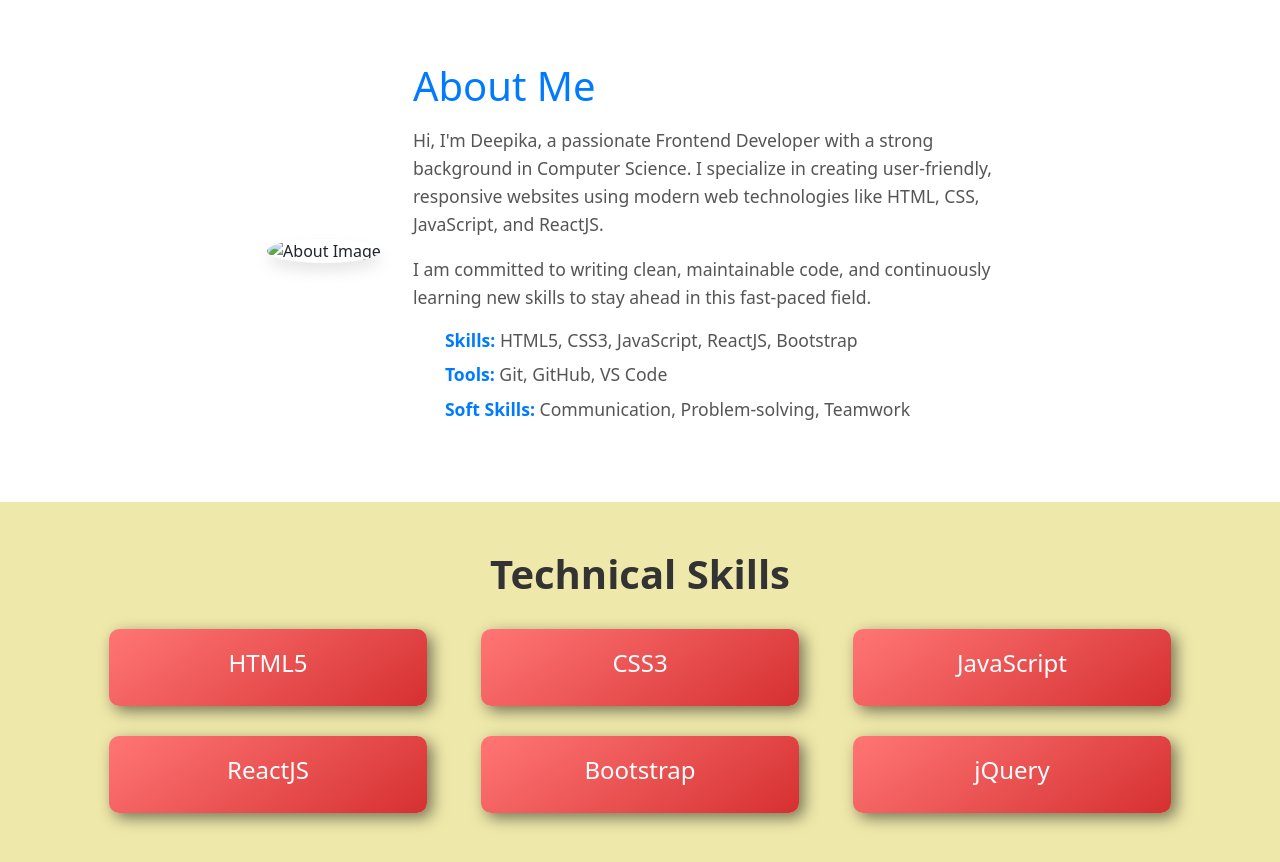
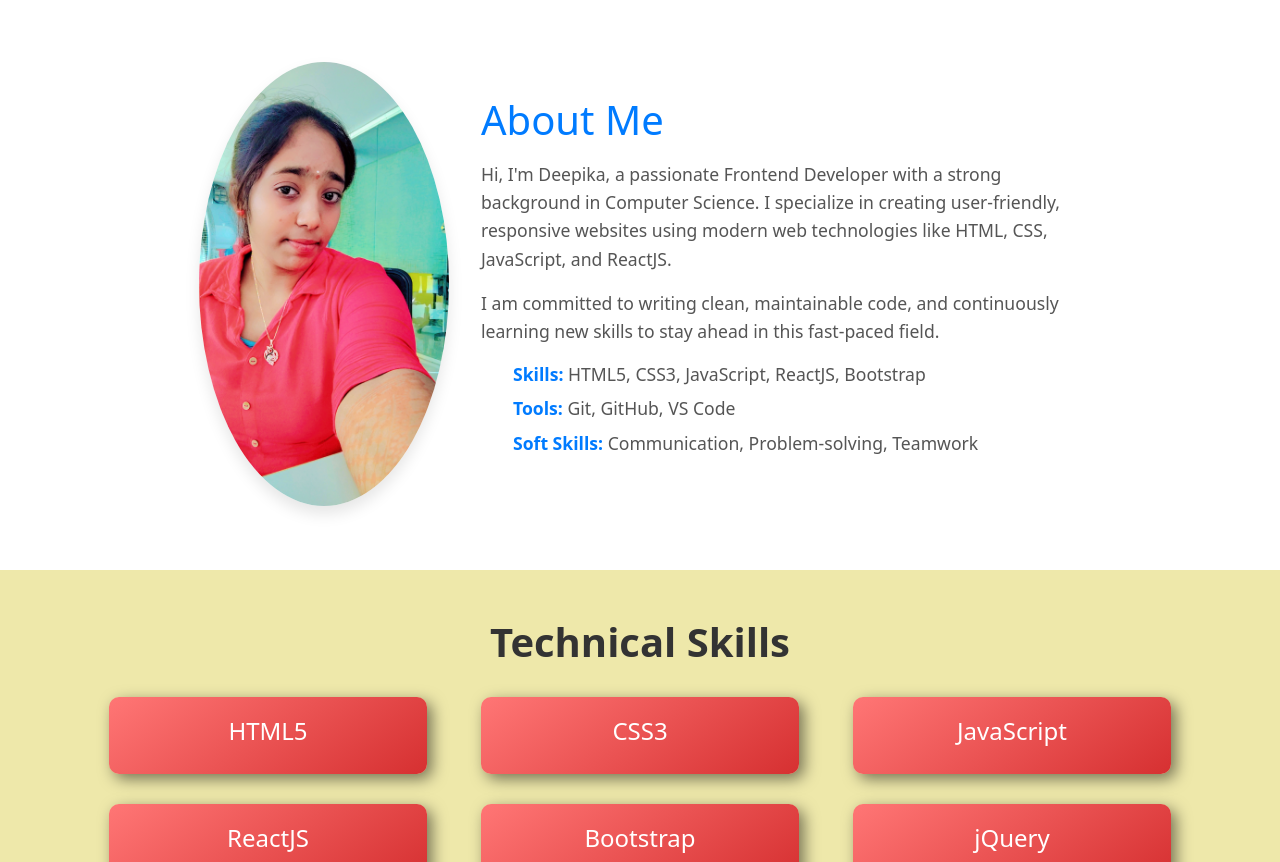
Before and after one commit to Deepika8799/Deepika-portofolio, a plain HTML site: page index.html in a window 1280 px wide. Shown: the part 858-1720 px from the top of the page. Drawn offline with nearby package versions, Linux system fonts and the light colour scheme.

Commit message:
Update index.html

```diff
--- a/index.html
+++ b/index.html
@@ -65,7 +65,7 @@
         <div class="about-content">
             <!-- Image -->
             <div class="about-image">
-                <img src="Snapchat-1854599526.jpg" alt="About Image">
+                <img src="image.jpg" alt="About Image">
             </div>
             <!-- Text Content -->
             <div class="about-text">
```
